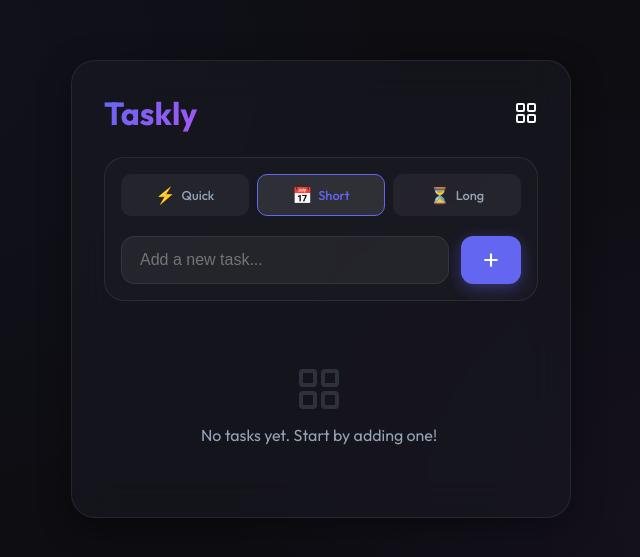
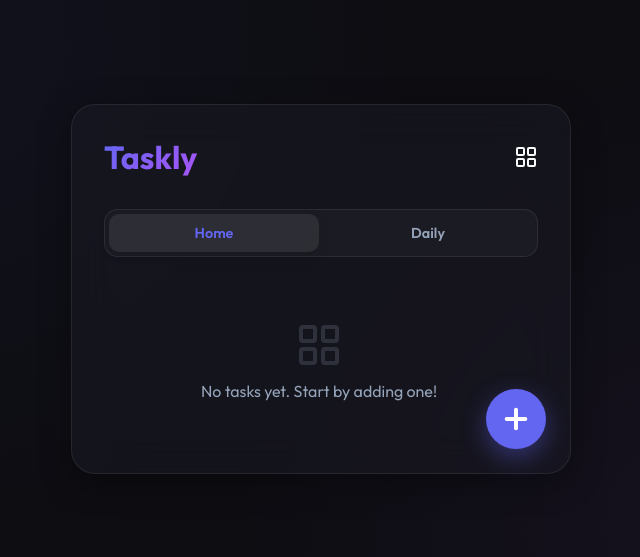
Before and after one commit to tmswalih/todo-app, a React (Vite) app in the folder client/: page / in a window 1280 px wide. Shown: the part 111-668 px from the top of the page, without its empty margins (319-959 px from the left). Built offline with nearby package versions, Linux system fonts and the light colour scheme.

Commit message:
Added daily task

```diff
--- a/client/src/App.css
+++ b/client/src/App.css
@@ -11,6 +11,30 @@
   display: flex;
   align-items: center;
   justify-content: space-between;
+  margin-bottom: 8px;
+}
+
+.header-actions {
+  display: flex;
+  align-items: center;
+  gap: 12px;
+}
+
+.modify-btn {
+  background: rgba(255, 255, 255, 0.05);
+  border: 1px solid var(--glass-border);
+  color: var(--text-secondary);
+  padding: 6px 14px;
+  font-size: 0.8rem;
+  font-weight: 500;
+  border-radius: 8px;
+  transition: all 0.2s ease;
+}
+
+.modify-btn.active {
+  background: var(--danger);
+  color: white;
+  border-color: var(--danger);
 }
 
 .header h1 {
@@ -166,6 +190,112 @@
   color: var(--danger);
 }
 
+.nav-bar {
+  display: flex;
+  background: rgba(255, 255, 255, 0.03);
+  padding: 4px;
+  border-radius: 14px;
+  border: 1px solid var(--glass-border);
+  gap: 4px;
+}
+
+.nav-btn {
+  flex: 1;
+  padding: 10px;
+  border-radius: 10px;
+  font-size: 0.9rem;
+  font-weight: 600;
+  color: var(--text-secondary);
+  background: transparent;
+  transition: all 0.2s ease;
+}
+
+.nav-btn.active {
+  background: rgba(255, 255, 255, 0.08);
+  color: var(--primary);
+  box-shadow: 0 4px 12px rgba(0, 0, 0, 0.1);
+}
+
+.fab {
+  position: fixed;
+  bottom: 24px;
+  right: 24px;
+  width: 60px;
+  height: 60px;
+  border-radius: 30px;
+  background: var(--primary);
+  display: flex;
+  align-items: center;
+  justify-content: center;
+  box-shadow: 0 8px 24px var(--primary-glow);
+  z-index: 100;
+  transition: transform 0.3s cubic-bezier(0.34, 1.56, 0.64, 1);
+}
+
+.fab:hover {
+  transform: scale(1.1) rotate(90deg);
+}
+
+.modal-overlay {
+  position: fixed;
+  top: 0;
+  left: 0;
+  right: 0;
+  bottom: 0;
+  background: rgba(0, 0, 0, 0.7);
+  backdrop-filter: blur(8px);
+  display: flex;
+  align-items: flex-end;
+  justify-content: center;
+  z-index: 200;
+}
+
+.modal-content {
+  width: 100%;
+  max-width: 500px;
+  padding: 24px;
+  border-radius: 32px 32px 0 0;
+  margin-bottom: -1px;
+}
+
+.daily-tasks-page {
+  display: flex;
+  flex-direction: column;
+  gap: 16px;
+}
+
+.daily-list {
+  display: flex;
+  flex-direction: column;
+  gap: 8px;
+}
+
+.daily-item {
+  display: flex;
+  align-items: center;
+  gap: 12px;
+  padding: 14px 18px;
+  background: rgba(255, 255, 255, 0.03);
+  border: 1px solid var(--glass-border);
+  border-radius: 16px;
+  cursor: pointer;
+  transition: all 0.2s ease;
+}
+
+.daily-item:hover {
+  background: rgba(255, 255, 255, 0.05);
+}
+
+.daily-item.modify {
+  border-style: dashed;
+  border-color: var(--danger);
+}
+
+.daily-item.modify .todo-checkbox {
+  background: var(--danger);
+  border-color: var(--danger);
+}
+
 .quick-options-container {
   display: flex;
   flex-direction: column;
@@ -254,6 +384,10 @@
   min-width: 35px;
 }
 
+.daily-input-form {
+  animation: slideDown 0.3s ease;
+}
+
 .segment-selector {
   display: flex;
   gap: 8px;
--- a/client/src/App.jsx
+++ b/client/src/App.jsx
@@ -8,7 +8,21 @@ function App() {
     const saved = localStorage.getItem('todos');
     return saved ? JSON.parse(saved) : [];
   });
+  const [dailyTasks, setDailyTasks] = useState(() => {
+    const saved = localStorage.getItem('dailyTasks');
+    return saved ? JSON.parse(saved) : [];
+  });
+  const [dailyCompletions, setDailyCompletions] = useState(() => {
+    const saved = localStorage.getItem('dailyCompletions');
+    const resetDate = localStorage.getItem('lastResetDate');
+    const today = new Date().toDateString();
+    return (saved && resetDate === today) ? JSON.parse(saved) : [];
+  });
+  const [view, setView] = useState('home');
+  const [isModalOpen, setIsModalOpen] = useState(false);
+  const [isModifyMode, setIsModifyMode] = useState(false);
   const [input, setInput] = useState('');
+  const [dailyInput, setDailyInput] = useState('');
   const [segment, setSegment] = useState('short');
   const [quickOption, setQuickOption] = useState('asap');
   const [scheduledTime, setScheduledTime] = useState('');
@@ -22,6 +36,28 @@ function App() {
   useEffect(() => {
     localStorage.setItem('todos', JSON.stringify(todos));
   }, [todos]);
+
+  useEffect(() => {
+    localStorage.setItem('dailyTasks', JSON.stringify(dailyTasks));
+  }, [dailyTasks]);
+
+  useEffect(() => {
+    localStorage.setItem('dailyCompletions', JSON.stringify(dailyCompletions));
+    localStorage.setItem('lastResetDate', new Date().toDateString());
+  }, [dailyCompletions]);
+
+  // Check for reset every minute
+  useEffect(() => {
+    const interval = setInterval(() => {
+      const today = new Date().toDateString();
+      const lastResetDate = localStorage.getItem('lastResetDate');
+      if (lastResetDate !== today) {
+        setDailyCompletions([]);
+        localStorage.setItem('lastResetDate', today);
+      }
+    }, 60000);
+    return () => clearInterval(interval);
+  }, []);
 
   const addTodo = (e) => {
     e.preventDefault();
@@ -40,6 +76,28 @@ function App() {
 
     setTodos([newTodo, ...todos]);
     setInput('');
+    setIsModalOpen(false);
+  };
+
+  const addDailyTask = (e) => {
+    e.preventDefault();
+    if (!dailyInput.trim()) return;
+    const newTask = { id: Date.now(), text: dailyInput };
+    setDailyTasks([...dailyTasks, newTask]);
+    setDailyInput('');
+  };
+
+  const toggleDailyTask = (id) => {
+    if (isModifyMode) {
+      setDailyTasks(dailyTasks.filter(task => task.id !== id));
+      setDailyCompletions(dailyCompletions.filter(cid => cid !== id));
+    } else {
+      if (dailyCompletions.includes(id)) {
+        setDailyCompletions(dailyCompletions.filter(cid => cid !== id));
+      } else {
+        setDailyCompletions([...dailyCompletions, id]);
+      }
+    }
   };
 
   const toggleTodo = (id) => {
@@ -84,68 +142,37 @@ function App() {
   return (
     <div className="app-container glass-panel">
       <header className="header">
-        <h1>Taskly</h1>
+        <h1>{view === 'home' ? 'Taskly' : 'Daily Tasks'}</h1>
+        <div className="header-actions">
+          {view === 'daily' && (
+            <button
+              className={`modify-btn ${isModifyMode ? 'active' : ''}`}
+              onClick={() => setIsModifyMode(!isModifyMode)}
+            >
+              {isModifyMode ? 'Done' : 'Modify'}
+            </button>
+          )}
           <LayoutGrid className="text-secondary" size={24} />
+        </div>
       </header>
 
-      <form className="input-form" onSubmit={addTodo}>
-        <div className="segment-selector">
-          {segments.map((seg) => (
+      <nav className="nav-bar">
         <button
-              key={seg.id}
-              type="button"
-              className={`segment-btn ${segment === seg.id ? 'active' : ''} ${seg.id}`}
-              onClick={() => setSegment(seg.id)}
+          className={`nav-btn ${view === 'home' ? 'active' : ''}`}
+          onClick={() => setView('home')}
         >
-              <span className="seg-icon">{seg.icon}</span>
-              <span className="seg-label">{seg.label}</span>
-            </button>
-          ))}
-        </div>
-
-        {segment === 'quick' && (
-          <div className="quick-options-container">
-            <div className="quick-options-toggle">
-              <button
-                type="button"
-                className={`option-btn ${quickOption === 'asap' ? 'active' : ''}`}
-                onClick={() => setQuickOption('asap')}
-              >
-                ASAP
+          Home
         </button>
         <button
-                type="button"
-                className={`option-btn ${quickOption === 'scheduled' ? 'active' : ''}`}
-                onClick={() => setQuickOption('scheduled')}
+          className={`nav-btn ${view === 'daily' ? 'active' : ''}`}
+          onClick={() => setView('daily')}
         >
-                Schedule
+          Daily
         </button>
-            </div>
-            {quickOption === 'scheduled' && (
-              <input
-                type="datetime-local"
-                className="time-picker"
-                value={scheduledTime}
-                onChange={(e) => setScheduledTime(e.target.value)}
-                required
-              />
-            )}
-          </div>
-        )}
+      </nav>
 
-        <div className="input-container">
-          <input
-            type="text"
-            placeholder="Add a new task..."
-            value={input}
-            onChange={(e) => setInput(e.target.value)}
-          />
-          <button type="submit" className="add-btn">
-            <Plus size={20} strokeWidth={2.5} />
-          </button>
-        </div>
-      </form>
-
+      {view === 'home' ? (
+        <>
           <div className="todo-list">
             <AnimatePresence initial={false}>
               {todos.length > 0 ? (
@@ -226,6 +253,140 @@ function App() {
               )}
             </AnimatePresence>
           </div>
+
+          <button className="fab" onClick={() => setIsModalOpen(true)}>
+            <Plus size={32} color="white" strokeWidth={3} />
+          </button>
+
+          <AnimatePresence>
+            {isModalOpen && (
+              <motion.div
+                className="modal-overlay"
+                initial={{ opacity: 0 }}
+                animate={{ opacity: 1 }}
+                exit={{ opacity: 0 }}
+                onClick={() => setIsModalOpen(false)}
+              >
+                <motion.div
+                  className="modal-content glass-panel"
+                  initial={{ y: 100, opacity: 0 }}
+                  animate={{ y: 0, opacity: 1 }}
+                  exit={{ y: 100, opacity: 0 }}
+                  onClick={(e) => e.stopPropagation()}
+                >
+                  <form className="input-form" onSubmit={addTodo}>
+                    <div className="segment-selector">
+                      {segments.map((seg) => (
+                        <button
+                          key={seg.id}
+                          type="button"
+                          className={`segment-btn ${segment === seg.id ? 'active' : ''} ${seg.id}`}
+                          onClick={() => setSegment(seg.id)}
+                        >
+                          <span className="seg-icon">{seg.icon}</span>
+                          <span className="seg-label">{seg.label}</span>
+                        </button>
+                      ))}
+                    </div>
+
+                    {segment === 'quick' && (
+                      <div className="quick-options-container">
+                        <div className="quick-options-toggle">
+                          <button
+                            type="button"
+                            className={`option-btn ${quickOption === 'asap' ? 'active' : ''}`}
+                            onClick={() => setQuickOption('asap')}
+                          >
+                            ASAP
+                          </button>
+                          <button
+                            type="button"
+                            className={`option-btn ${quickOption === 'scheduled' ? 'active' : ''}`}
+                            onClick={() => setQuickOption('scheduled')}
+                          >
+                            Schedule
+                          </button>
+                        </div>
+                        {quickOption === 'scheduled' && (
+                          <input
+                            type="datetime-local"
+                            className="time-picker"
+                            value={scheduledTime}
+                            onChange={(e) => setScheduledTime(e.target.value)}
+                            required
+                          />
+                        )}
+                      </div>
+                    )}
+
+                    <div className="input-container">
+                      <input
+                        type="text"
+                        placeholder="Add a new task..."
+                        value={input}
+                        autoFocus
+                        onChange={(e) => setInput(e.target.value)}
+                      />
+                      <button type="submit" className="add-btn">
+                        <Plus size={20} strokeWidth={2.5} />
+                      </button>
+                    </div>
+                  </form>
+                </motion.div>
+              </motion.div>
+            )}
+          </AnimatePresence>
+        </>
+      ) : (
+        <div className="daily-tasks-page">
+          {isModifyMode && (
+            <form className="daily-input-form" onSubmit={addDailyTask}>
+              <div className="input-container">
+                <input
+                  type="text"
+                  placeholder="New daily task..."
+                  value={dailyInput}
+                  onChange={(e) => setDailyInput(e.target.value)}
+                  autoFocus
+                />
+                <button type="submit" className="add-btn">
+                  <Plus size={20} strokeWidth={2.5} />
+                </button>
+              </div>
+            </form>
+          )}
+
+          <div className="daily-list">
+            <AnimatePresence initial={false}>
+              {dailyTasks.length > 0 ? (
+                dailyTasks.map((task) => (
+                  <motion.div
+                    key={task.id}
+                    layout
+                    initial={{ opacity: 0, x: -10 }}
+                    animate={{ opacity: 1, x: 0 }}
+                    exit={{ opacity: 0, x: 10 }}
+                    className={`daily-item ${isModifyMode ? 'modify' : ''}`}
+                    onClick={() => toggleDailyTask(task.id)}
+                  >
+                    <div className={`todo-checkbox ${dailyCompletions.includes(task.id) ? 'checked' : ''}`}>
+                      {dailyCompletions.includes(task.id) && <Check size={14} color="white" strokeWidth={3} />}
+                      {isModifyMode && <Trash2 size={12} color="white" />}
+                    </div>
+                    <span className={`todo-text ${dailyCompletions.includes(task.id) && !isModifyMode ? 'completed' : ''}`}>
+                      {task.text}
+                    </span>
+                  </motion.div>
+                ))
+              ) : (
+                <div className="empty-state">
+                  <p>No daily tasks set. Click Modify to add some!</p>
+                </div>
+              )}
+            </AnimatePresence>
+          </div>
+        </div>
+      )}
     </div>
   );
 }
```
Also changed, not shown: 1 other file (tests, documents, lock files or other folders). Lines whose indentation alone changed are shown as unchanged.
